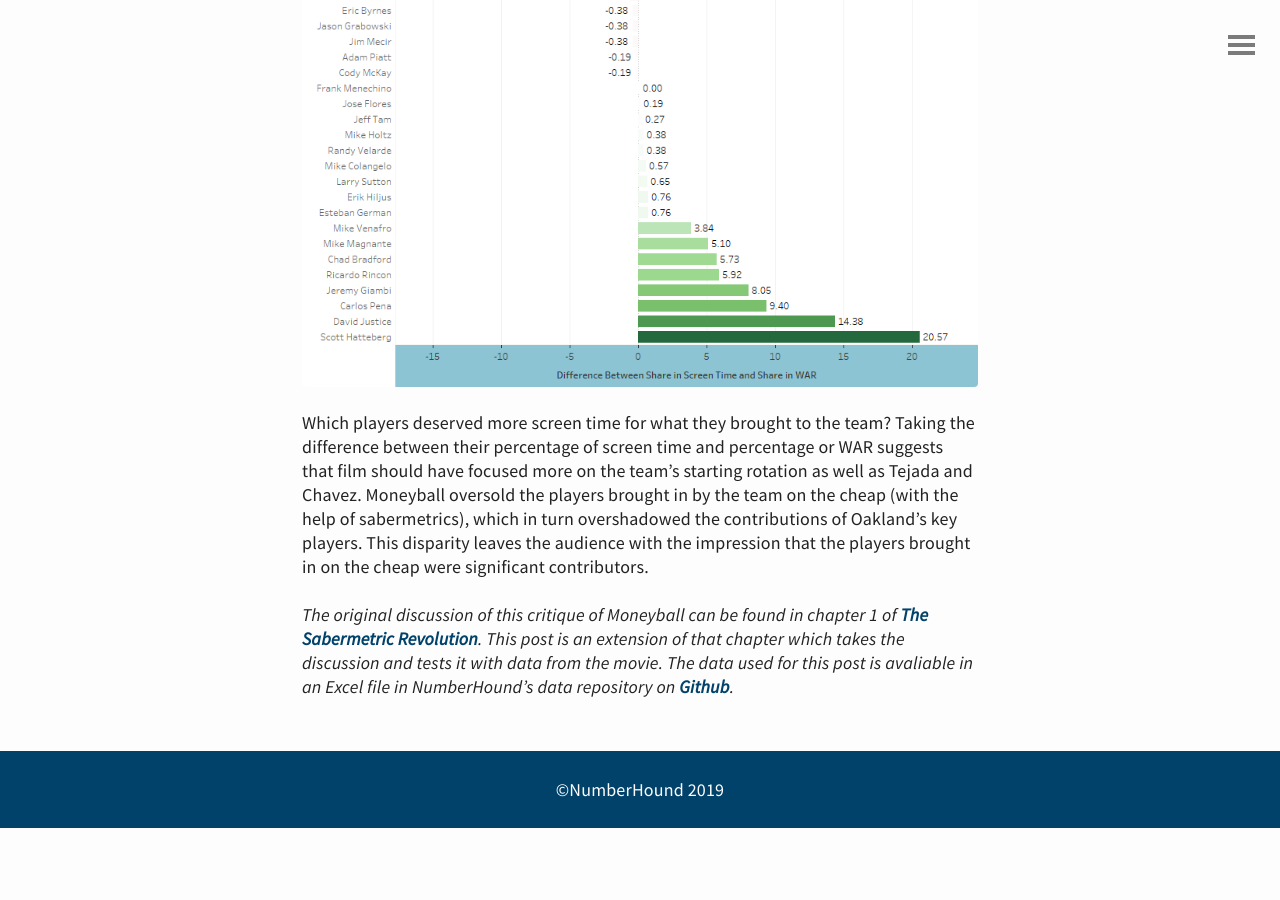
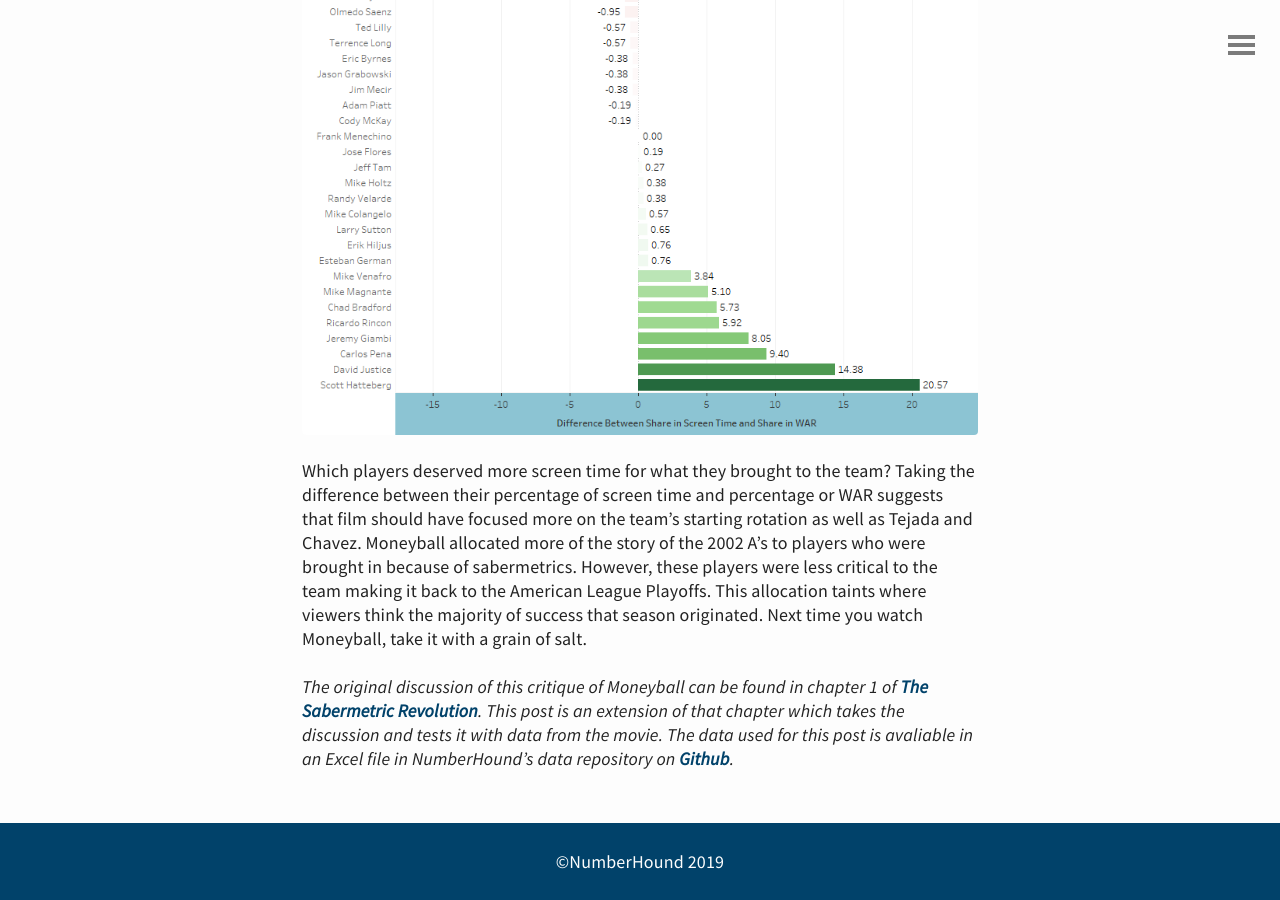
Before and after one commit to NumberHound/web, a Jekyll site: the page built from _posts/2019-11-05-The-Hidden-Side-of-Moneyball.md, in a window 1280 px wide and 900 px high, scrolled down 2204 px. Built offline with Jekyll 4.4.1, drawn with Linux system fonts in a browser that asks for light colours; before the commit the page ends 3032 px from its top, so only the background shows below that; some of the changed text lies outside the part shown.

Commit message:
Update 2019-11-05-The-Hidden-Side-of-Moneyball.md

```diff
--- a/_posts/2019-11-05-The-Hidden-Side-of-Moneyball.md
+++ b/_posts/2019-11-05-The-Hidden-Side-of-Moneyball.md
@@ -4,7 +4,7 @@ title: The Hidden Side of Moneyball
 
 The movie [Moneyball](https://www.imdb.com/title/tt1210166/) came out in 2011 and was based on Michael Lewis' book. The film made 110.2 million USD at the box office and scored a 94% on Rotten Tomatoes. Moneyball focused on the [2002 Oakland A's](https://www.baseball-reference.com/teams/OAK/2002.shtml) and how, despite losing three key players ([Johnny Damon](https://www.baseball-reference.com/players/d/damonjo01.shtml), [Jason Giambi](https://www.baseball-reference.com/players/g/giambja01.shtml), and [Jason Isringhausen](https://www.baseball-reference.com/players/i/isrinja01.shtml)), the A's, with the help of some analytics, were able to make it back to the American League Playoffs despite their relatively minuscule payroll.
 
-In the film, the A's brought in [David Justice](https://www.baseball-reference.com/players/j/justida01.shtml), [Scott Hatteberg](https://www.baseball-reference.com/players/h/hattesc01.shtml), [Jeremy Giambi](https://www.baseball-reference.com/players/g/giambje01.shtml), and [Chad Bradford](https://www.baseball-reference.com/players/b/bradfch01.shtml) to replace Damon, Giambi and Isringhausen (Note that Jeremy Giambi was later traded for [John Mabry](https://www.baseball-reference.com/players/m/mabryjo01.shtml)). And as the movie would have you believe, they played a considerable part in Oakland's success the following season... But did they **really**?
+In the film, the A's brought in [David Justice](https://www.baseball-reference.com/players/j/justida01.shtml), [Scott Hatteberg](https://www.baseball-reference.com/players/h/hattesc01.shtml), [Jeremy Giambi](https://www.baseball-reference.com/players/g/giambje01.shtml), and [Chad Bradford](https://www.baseball-reference.com/players/b/bradfch01.shtml) to replace Damon, Giambi and Isringhausen (Note that Jeremy Giambi was later traded for [John Mabry](https://www.baseball-reference.com/players/m/mabryjo01.shtml)). It is worth Noting that Chad Bradford and Jeremy Giambi actually already played for A's in 2001. As the movie would have you believe, they played a considerable part in Oakland's success the following season... But did they **really**?
 
 As pointed out in [The Sabermetric Revolution](https://www.amazon.ca/Sabermetric-Revolution-Assessing-Analytics-Baseball/dp/0812245725), Moneyball leaves the viewer with the impression that the centrepieces of the team were Hatteberg, Giambi, Justice, and Bradford. While these guys were no scrubs, they combined for only a 7.2 [wins above replacement](https://www.baseball-reference.com/about/war_explained.shtml) (WAR) during the 2002 season.
 
@@ -16,6 +16,6 @@ Under this comparison in the graph above, if each player was shown in the movie
 
 ![The Hidden Side to Moneyball](/img/moneyball/Moneyball1.png "Less screen time")
 
-Which players deserved more screen time for what they brought to the team? Taking the difference between their percentage of screen time and percentage or WAR suggests that film should have focused more on the team's starting rotation as well as Tejada and Chavez.  Moneyball oversold the players brought in by the team on the cheap (with the help of sabermetrics), which in turn overshadowed the contributions of Oakland's key players. This disparity leaves the audience with the impression that the players brought in on the cheap were significant contributors.
+Which players deserved more screen time for what they brought to the team? Taking the difference between their percentage of screen time and percentage or WAR suggests that film should have focused more on the team's starting rotation as well as Tejada and Chavez.  Moneyball allocated more of the story of the 2002 A's to players who were brought in because of sabermetrics. However, these players were less critical to the team making it back to the American League Playoffs. This allocation taints where viewers think the majority of success that season originated. Next time you watch Moneyball, take it with a grain of salt.
 
 _The original discussion of this critique of Moneyball can be found in chapter 1 of [The Sabermetric Revolution](https://www.amazon.ca/Sabermetric-Revolution-Assessing-Analytics-Baseball/dp/0812245725). This post is an extension of that chapter which takes the discussion and tests it with data from the movie. The data used for this post is avaliable in an Excel file in NumberHound's data repository on [Github](https://github.com/NumberHound/Data/tree/master/Posts/The%20Hidden%20Side%20of%20Moneyball)._
```
